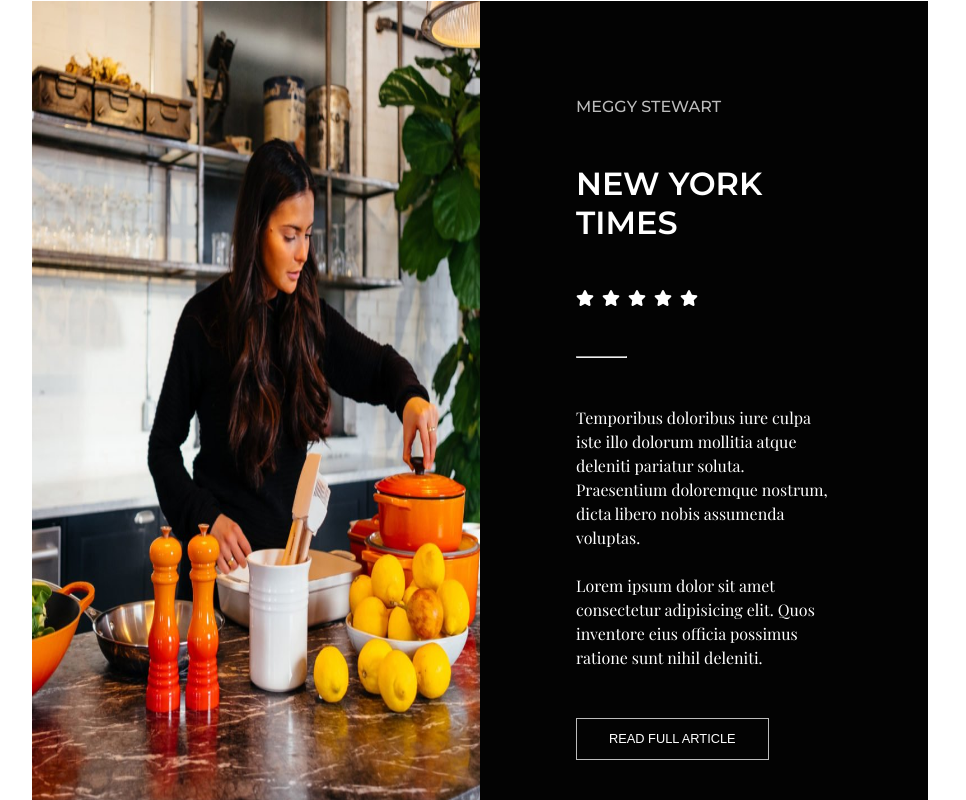
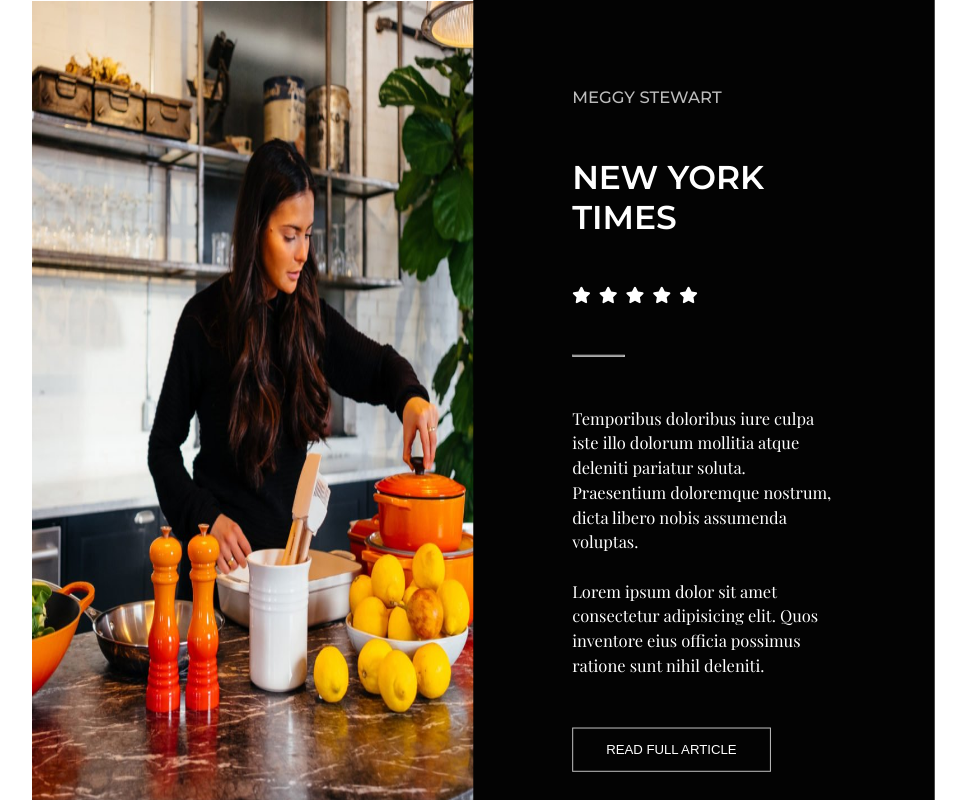
Before and after one commit to otuoio/proj-html-vuejs, a Vue app: page / in a window 1280 px wide. In both pictures the pointer is over the element 864 px from the left and 4405 px from the top of the page. Shown: the part 4005-4805 px from the top of the page, without its empty margins (160-1126 px from the left). Built offline with nearby package versions, Linux system fonts and the light colour scheme; a web font is replaced by a local one.

Commit message:
add critics full card hover scale

```diff
--- a/src/components/Main.vue
+++ b/src/components/Main.vue
@@ -216,6 +216,10 @@
         }
         .critics-card {
             background-color: $black-color;
+            transition: all 1s;
+        }
+        .critics-card:hover {
+            transform: scale(1.03);
         }
         @import '../assets/scss/partials/_criticsCard.scss';
 
```
